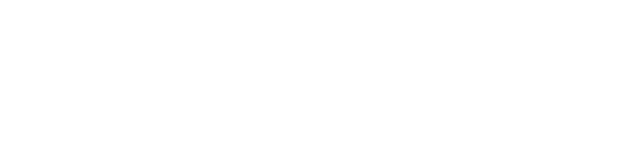
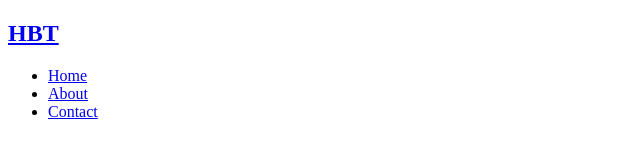
Before and after one commit to jacobsdar/Traversy-modern-html-and-css, a plain HTML site: page 3-Hotel-Website/index.html in a window 1280 px wide. Shown: the whole page, without its empty margins (0-640 px from the left). Drawn offline with Linux system fonts and the light colour scheme.

Commit message:
Create header section on index page
Inside header create text-based logo which links to home page
Create a navbar inside of our header to navigate between pages

```diff
--- a/3-Hotel-Website/index.html
+++ b/3-Hotel-Website/index.html
@@ -10,6 +10,15 @@
     <title>Hotel BT | Welcome</title>
 </head>
 <body>
-
+    <header>
+        <nav id="navbar">
+            <h1 class="logo"><a href="/index.html">HBT</a></h1>
+            <ul>
+                <li><a href="index.html">Home</a></li>
+                <li><a href="about.html">About</a></li>
+                <li><a href="contact.html">Contact</a></li>
+            </ul>
+        </nav>
+    </header>
 </body>
 </html>
```
Also changed, not shown: 3-Hotel-Website/about.html (+12 -0 lines), 3-Hotel-Website/contact.html (+12 -0 lines).
